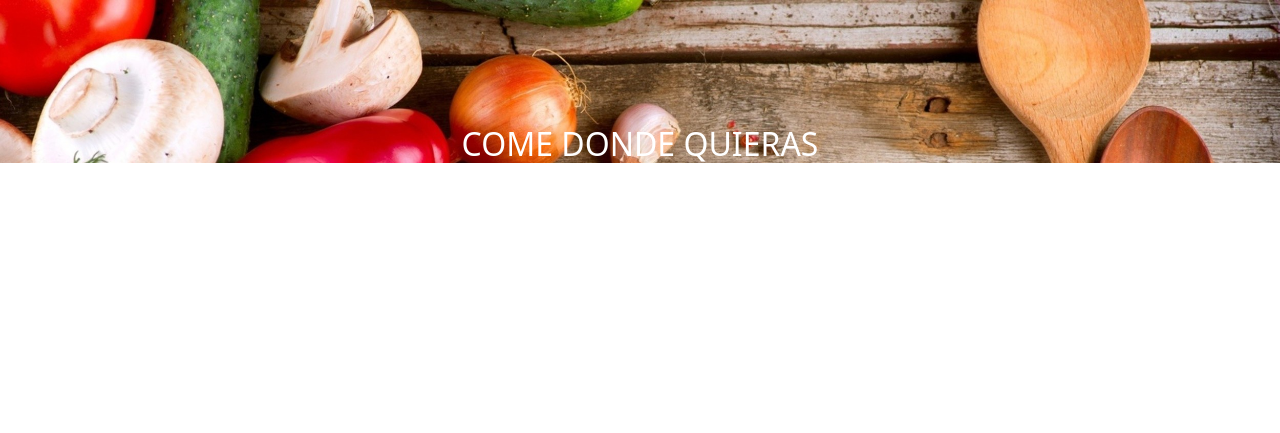
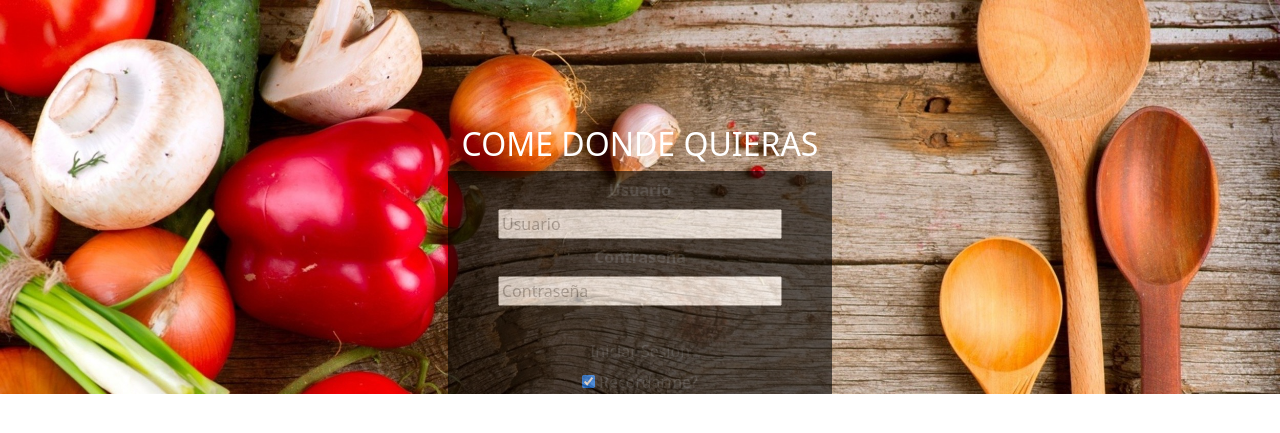
Before and after one commit to RowerPulido/e-Food-Web, a Rails app: page /login in a window 1280 px wide. Shown: the part 90-523 px from the top of the page. Run offline with Rails 7, Linux system fonts and the light colour scheme; style sheets or scripts are compiled from the project's sources; some libraries are stand-ins or nearby versions.

Commit message:
Agregue forma al login

```diff
--- a/Webpage/eFood/app/assets/stylesheets/style.css.scss
+++ b/Webpage/eFood/app/assets/stylesheets/style.css.scss
@@ -73,3 +73,13 @@
 	background-image: url(login-bg.jpg);
 	background-size: 100%;
 }
+
+.login{
+	background-color: black;
+	opacity: .6;
+}
+
+.login-fields{
+	width: 86%;
+	margin-top: 2%;
+}
--- a/Webpage/eFood/app/views/welcome/login.html.erb
+++ b/Webpage/eFood/app/views/welcome/login.html.erb
@@ -5,8 +5,21 @@
 
 	<div>
 		<h2 class="text-center text-white" style="padding-top: 125px;">COME DONDE QUIERAS</h2>
-		<div>
+		<form style='margin-left: 35%; margin-right: 35%;'>
+			<div class="login">
+				<div style="padding-left: 7%; padding-right: 7%;" align="center">
+    				<label class='login-fields'><b>Usuario</b></label>
+    				<input class='login-fields' type="text" placeholder="Usuario" name="uname" required>
+    				<br>
+		    		<label class='login-fields'><b>Contraseña</b></label>
+    				<input class='login-fields' type="password" placeholder="Contraseña" name="psw" required>
+    				<br>
 
-		</div>
+		    		<button type="submit" class="orange btn btn-md" style="margin-left: 0px; margin-right: 0px; margin-top: 8%;">Iniciar Sesion</button>
+		    		<br>
+    				<input type="checkbox" checked="checked"> Recordarme?
+    			</div>
+  			</div>
+		</form>
 	</div>
 </div>
```
